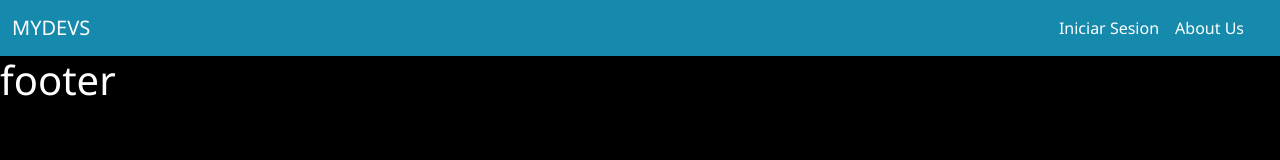
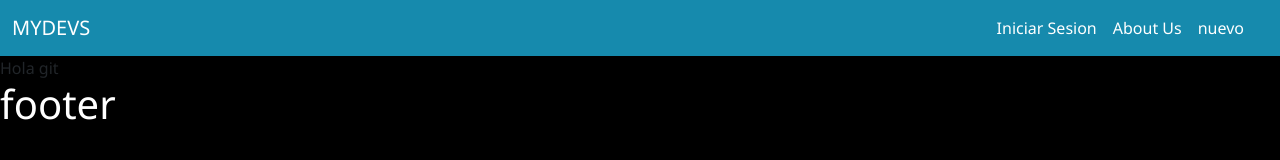
Before and after one commit to INGEMILY/cursos, a plain HTML site: page index.html in a window 1280 px wide. Drawn offline with nearby package versions, Linux system fonts and the light colour scheme.

Commit message:
agrege algo a la nav

```diff
--- a/index.html
+++ b/index.html
@@ -29,6 +29,9 @@
                 <li class="nav-item">
                   <a class="nav-link" href="#">About Us</a>
                  </li>
+                 <li class="nav-item">
+                  <a class="nav-link" href="#">nuevo</a>
+                 </li>
               </ul>
             </div>
           </div>
@@ -36,7 +39,8 @@
       </nav>
 </header>
      <!--main-->
-   <main></main>
+   <main>Hola git</main>
+
 
 
     <footer>
```
